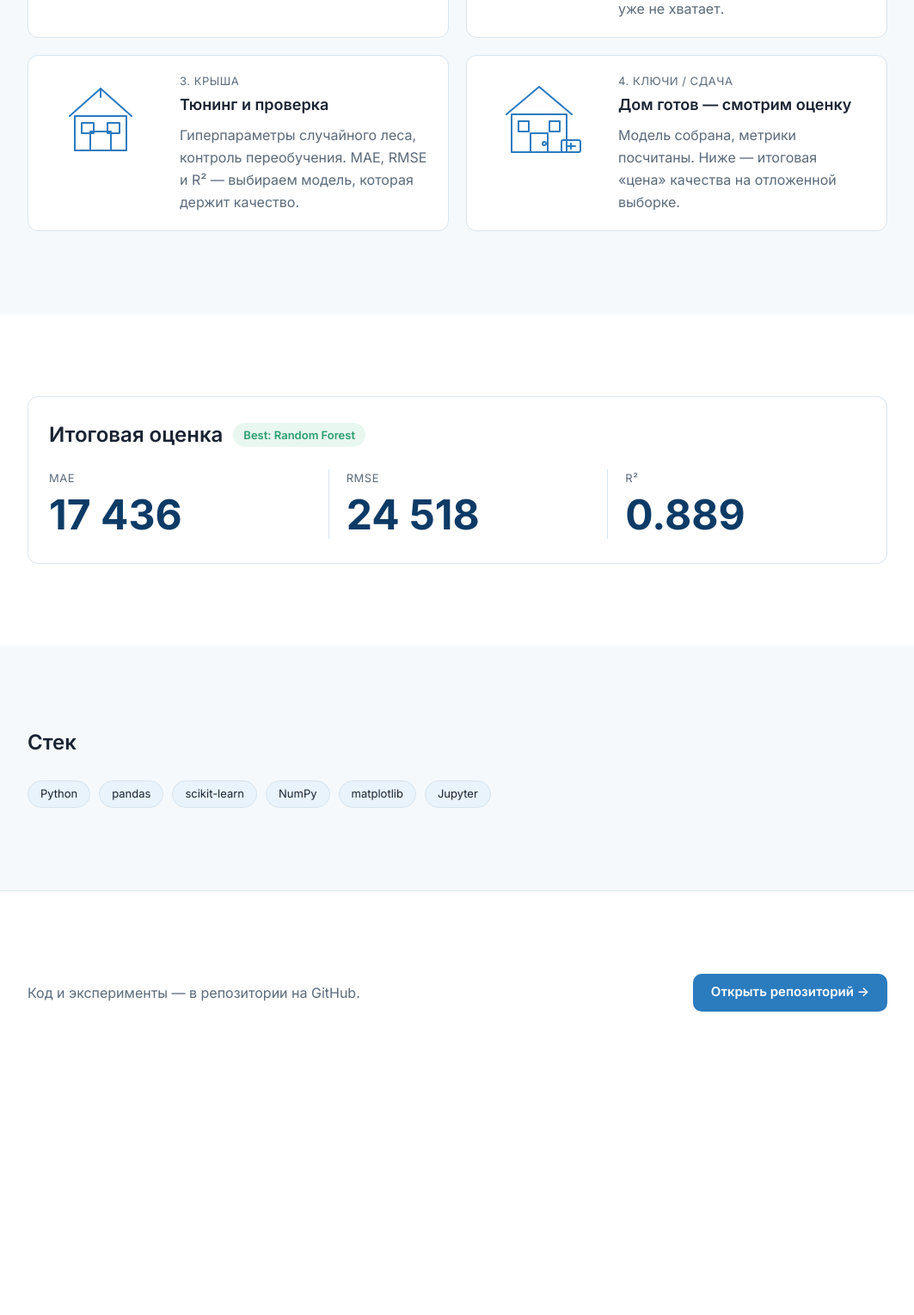
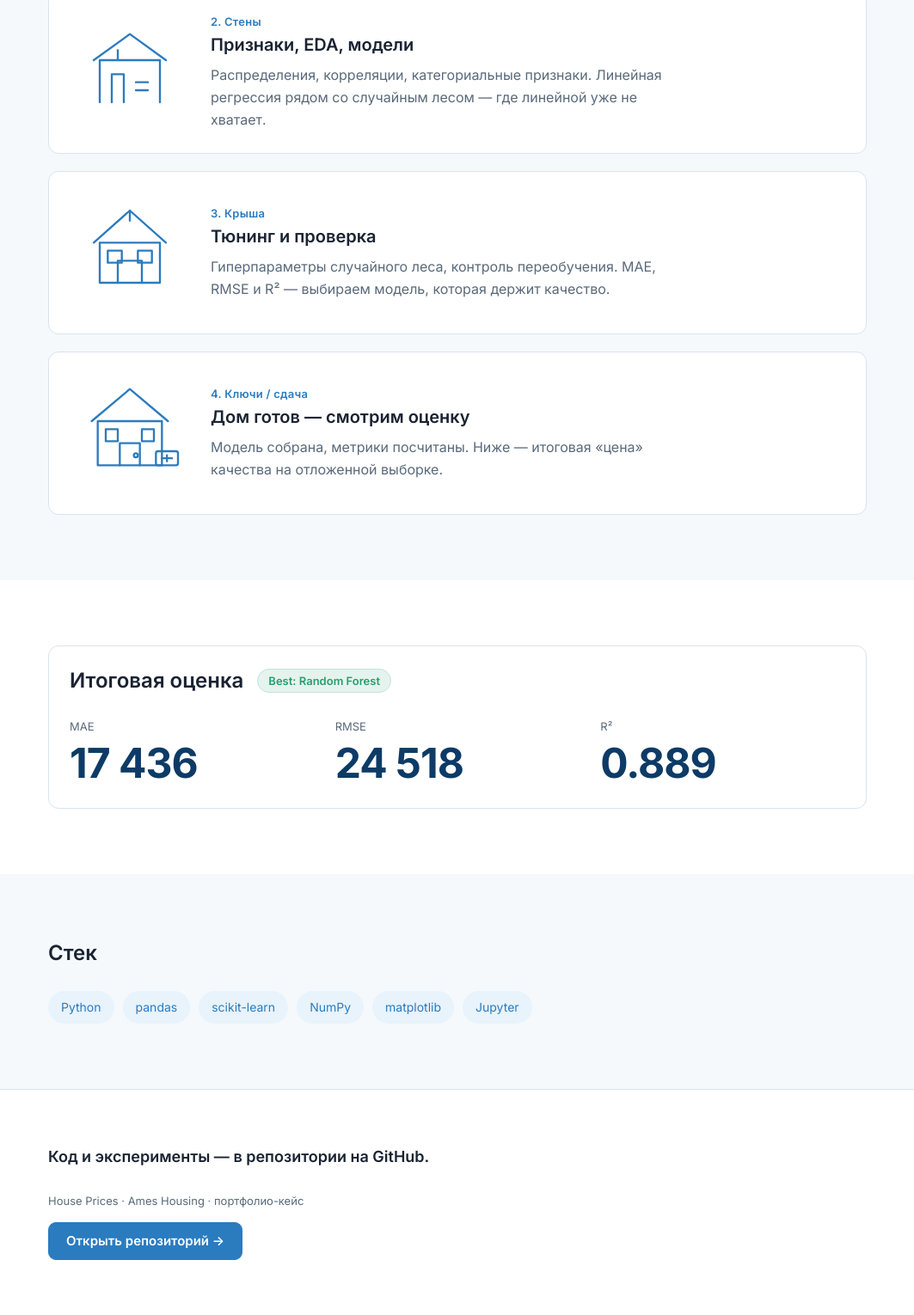
Before and after one commit to AntonTrump2028/house-prices-ml, a plain HTML site: page site/index.html in a window 1280 px wide. Shown: the part 841-2371 px from the top of the page at 86% size, without its empty margins (108-1171 px from the left). Before the commit the page ends 2114 px from the top, so only its background shows below. Drawn offline with Linux system fonts and the light colour scheme.

Commit message:
Polish portfolio site CSS to design spec v2 from HTML CSS agent

```diff
--- a/site/index.html
+++ b/site/index.html
@@ -158,6 +158,7 @@
   <footer class="footer section">
     <div class="container footer__inner">
       <p class="footer__text">Код и эксперименты — в репозитории на GitHub.</p>
+      <p class="footer__copy">House Prices · Ames Housing · портфолио-кейс</p>
       <a class="btn btn--primary" href="https://github.com/AntonTrump2028/house-prices-ml" target="_blank" rel="noopener noreferrer">Открыть репозиторий →</a>
     </div>
   </footer>
--- a/site/styles.css
+++ b/site/styles.css
@@ -1,3 +1,5 @@
+/* House Prices — Design Spec v2 */
+
 :root {
   --bg: #FFFFFF;
   --bg-soft: #F5F9FC;
@@ -9,98 +11,158 @@
   --accent-hover: #1F5F96;
   --price: #0D3B66;
   --ok: #2A9D6E;
+  --radius-card: 12px;
+  --radius-btn: 9px;
   --container: 1000px;
-  --radius: 12px;
+  --nav-h: 60px;
+  --font: "Inter", system-ui, -apple-system, BlinkMacSystemFont, "Segoe UI", sans-serif;
 }
 
 *,
 *::before,
-*::after { box-sizing: border-box; }
+*::after {
+  box-sizing: border-box;
+}
 
-html { scroll-behavior: smooth; }
+html {
+  scroll-behavior: smooth;
+}
+
+@media (prefers-reduced-motion: reduce) {
+  html {
+    scroll-behavior: auto;
+  }
+
+  *,
+  *::before,
+  *::after {
+    animation-duration: 0.01ms !important;
+    animation-iteration-count: 1 !important;
+    transition-duration: 0.01ms !important;
+  }
+}
 
 body {
   margin: 0;
-  font-family: Inter, system-ui, -apple-system, Segoe UI, Roboto, sans-serif;
+  font-family: var(--font);
   font-size: 16px;
-  line-height: 1.625;
+  line-height: 26px;
+  font-weight: 400;
   color: var(--text);
+  background: var(--bg);
+  -webkit-font-smoothing: antialiased;
+}
+
+img,
+svg {
+  display: block;
+  max-width: 100%;
+}
+
+a {
+  color: var(--accent);
+  text-decoration: none;
+}
+
+a:hover {
+  color: var(--accent-hover);
+}
+
+:focus {
+  outline: none;
+}
+
+:focus-visible {
+  outline: 2px solid var(--accent);
+  outline-offset: 3px;
+}
+
+.skip-link {
+  position: absolute;
+  left: 16px;
+  top: -100px;
+  z-index: 1000;
+  padding: 10px 14px;
+  background: var(--accent);
+  color: #fff;
+  border-radius: var(--radius-btn);
+  font-weight: 600;
+}
+
+.skip-link:focus {
+  top: 12px;
+  color: #fff;
+}
+
+.container {
+  width: 100%;
+  max-width: var(--container);
+  margin-inline: auto;
+  padding-inline: 24px;
+}
+
+.section {
+  padding-block: 76px;
   background: var(--bg);
 }
 
-img, svg { display: block; max-width: 100%; }
-
-a { color: var(--accent); text-decoration: none; }
-a:hover { color: var(--accent-hover); }
-
-ul, ol { margin: 0; padding: 0; list-style: none; }
-
-.skip-link {
-  position: absolute;
-  left: -999px;
-  top: 0;
-  background: var(--accent);
-  color: #fff;
-  padding: 8px 12px;
-  z-index: 1000;
-}
-.skip-link:focus { left: 8px; }
-
-.container {
-  width: min(100% - 32px, var(--container));
-  margin-inline: auto;
+.section--soft {
+  background: var(--bg-soft);
 }
 
-.section { padding: 64px 0; }
-.section--soft { background: var(--bg-soft); }
 .section__title {
   margin: 0 0 28px;
   font-size: 24px;
-  line-height: 1.33;
+  line-height: 32px;
   font-weight: 600;
+  color: var(--text);
 }
-.section__title--inline { margin: 0; }
+
+.section__title--inline {
+  margin: 0;
+}
+
+.card {
+  border: 1px solid var(--border);
+  border-radius: var(--radius-card);
+  padding: 24px;
+  background: var(--bg);
+}
 
 .nav {
+  position: sticky;
+  top: 0;
+  z-index: 50;
+  height: var(--nav-h);
+  background: var(--bg);
   border-bottom: 1px solid var(--border);
-  background: var(--bg);
 }
+
 .nav__inner {
-  min-height: 64px;
   display: flex;
   align-items: center;
   justify-content: space-between;
-  gap: 16px;
-}
-.nav__brand {
-  color: var(--text);
-  font-weight: 600;
-}
-.nav__link {
-  color: var(--accent);
-  font-weight: 600;
+  height: var(--nav-h);
 }
 
-.hero__title {
-  margin: 0 0 16px;
-  font-size: 28px;
-  line-height: 1.2;
+.nav__brand {
   font-weight: 600;
+  color: var(--text);
+  font-size: 16px;
 }
-.hero__lead {
-  margin: 0 0 12px;
-  max-width: 40rem;
-  color: var(--text);
+
+.nav__brand:hover {
+  color: var(--accent);
 }
-.hero__sub {
-  margin: 0 0 24px;
+
+.nav__link {
+  font-size: 15px;
+  font-weight: 500;
   color: var(--text-muted);
-  font-size: 14px;
 }
-.hero__cta {
-  display: flex;
-  flex-wrap: wrap;
-  gap: 12px;
+
+.nav__link:hover {
+  color: var(--accent);
 }
 
 .btn {
@@ -109,170 +171,295 @@ ul, ol { margin: 0; padding: 0; list-style: none; }
   justify-content: center;
   min-height: 44px;
   padding: 0 20px;
-  border-radius: 10px;
-  border: 1px solid transparent;
+  border-radius: var(--radius-btn);
+  font-family: inherit;
+  font-size: 15px;
   font-weight: 600;
-  font-size: 15px;
+  line-height: 1.2;
+  text-align: center;
+  cursor: pointer;
+  border: 1.5px solid transparent;
+  transition: background-color 0.15s ease, border-color 0.15s ease, color 0.15s ease;
 }
+
 .btn--primary {
   background: var(--accent);
   color: #fff;
+  border-color: var(--accent);
 }
+
 .btn--primary:hover {
   background: var(--accent-hover);
+  border-color: var(--accent-hover);
   color: #fff;
 }
+
 .btn--secondary {
   background: transparent;
+  color: var(--accent);
   border-color: var(--accent);
-  color: var(--accent);
 }
+
 .btn--secondary:hover {
   background: var(--accent-soft);
   color: var(--accent-hover);
+  border-color: var(--accent-hover);
 }
 
-.card {
-  background: var(--bg);
-  border: 1px solid var(--border);
-  border-radius: var(--radius);
+.hero {
+  padding-block: 72px 64px;
+}
+
+.hero__title {
+  margin: 0 0 16px;
+  font-size: 36px;
+  line-height: 44px;
+  font-weight: 600;
+  color: var(--text);
+  max-width: 18ch;
+}
+
+.hero__lead {
+  margin: 0 0 12px;
+  max-width: 58ch;
+  color: var(--text);
+}
+
+.hero__sub {
+  margin: 0 0 28px;
+  font-size: 14px;
+  line-height: 22px;
+  color: var(--text-muted);
+}
+
+.hero__cta {
+  display: flex;
+  flex-wrap: wrap;
+  gap: 12px;
 }
 
 .stages__list {
-  display: grid;
-  gap: 16px;
+  list-style: none;
+  margin: 0;
+  padding: 0;
+  display: flex;
+  flex-direction: column;
+  gap: 20px;
 }
+
 .stage {
   display: grid;
-  gap: 12px;
-  padding: 20px 24px;
+  grid-template-columns: auto 1fr;
+  gap: 24px;
+  align-items: center;
 }
-.stage__icon { color: var(--accent); }
-.stage__icon svg { width: 120px; height: 120px; }
+
+.stage__icon {
+  color: var(--accent);
+  flex-shrink: 0;
+  width: 140px;
+}
+
+.stage__icon svg {
+  width: 140px;
+  height: 140px;
+}
+
 .stage__num {
   margin: 0 0 4px;
   font-size: 13px;
-  line-height: 1.4;
-  letter-spacing: 0.04em;
-  text-transform: uppercase;
-  color: var(--text-muted);
+  line-height: 18px;
+  font-weight: 600;
+  color: var(--accent);
+  letter-spacing: 0.02em;
 }
+
 .stage__title {
   margin: 0 0 8px;
-  font-size: 18px;
+  font-size: 20px;
+  line-height: 28px;
   font-weight: 600;
+  color: var(--text);
 }
+
 .stage__text {
   margin: 0;
   color: var(--text-muted);
+  max-width: 52ch;
 }
 
-.price-card { padding: 28px 24px; }
 .price-card__head {
   display: flex;
   flex-wrap: wrap;
   align-items: center;
-  gap: 12px;
-  margin-bottom: 24px;
+  gap: 12px 16px;
+  margin-bottom: 28px;
 }
+
 .badge {
   display: inline-flex;
   align-items: center;
-  min-height: 28px;
-  padding: 0 12px;
+  padding: 4px 12px;
   border-radius: 999px;
-  background: #E8F7F0;
+  font-size: 13px;
+  line-height: 18px;
+  font-weight: 600;
   color: var(--ok);
+  background: color-mix(in srgb, var(--ok) 12%, white);
+  border: 1px solid color-mix(in srgb, var(--ok) 28%, white);
+}
+
+.metrics {
+  margin: 0;
+  display: grid;
+  grid-template-columns: repeat(3, 1fr);
+  gap: 24px;
+}
+
+.metric {
+  min-width: 0;
+}
+
+.metric__label {
+  margin: 0 0 6px;
   font-size: 13px;
-  font-weight: 600;
-}
-.metrics {
-  display: grid;
-  gap: 16px;
-  margin: 0;
-}
-.metric {
-  padding: 12px 0;
-  border-top: 1px solid var(--border);
-}
-.metric:first-child { border-top: 0; padding-top: 0; }
-.metric__label {
-  margin: 0 0 4px;
-  font-size: 13px;
-  letter-spacing: 0.04em;
-  text-transform: uppercase;
+  line-height: 18px;
+  font-weight: 400;
   color: var(--text-muted);
 }
+
 .metric__value {
   margin: 0;
-  font-size: 40px;
-  line-height: 1.15;
+  font-size: 48px;
+  line-height: 56px;
   font-weight: 700;
   color: var(--price);
+  letter-spacing: -0.02em;
 }
 
 .chips {
+  list-style: none;
+  margin: 0;
+  padding: 0;
   display: flex;
   flex-wrap: wrap;
   gap: 10px;
 }
+
 .chip {
   display: inline-flex;
   align-items: center;
-  min-height: 32px;
-  padding: 0 14px;
+  padding: 8px 14px;
   border-radius: 999px;
-  border: 1px solid var(--border);
   background: var(--accent-soft);
-  color: var(--text);
-  font-size: 13px;
+  color: var(--accent);
+  font-size: 14px;
+  line-height: 20px;
+  font-weight: 500;
+  border: 1px solid transparent;
 }
 
-.footer { border-top: 1px solid var(--border); }
+.footer {
+  border-top: 1px solid var(--border);
+  padding-block: 64px;
+}
+
 .footer__inner {
   display: flex;
   flex-direction: column;
   align-items: flex-start;
   gap: 16px;
 }
+
 .footer__text {
   margin: 0;
+  font-size: 18px;
+  line-height: 28px;
+  font-weight: 600;
+  color: var(--text);
+}
+
+.footer__copy {
+  margin: 12px 0 0;
+  font-size: 13px;
+  line-height: 18px;
   color: var(--text-muted);
 }
 
-@media (min-width: 768px) {
-  .container { width: min(100% - 48px, var(--container)); }
-  .section { padding: 80px 0; }
-  .hero__title { font-size: 36px; line-height: 1.22; }
-  .stages__list {
-    grid-template-columns: 1fr 1fr;
+@media (max-width: 767px) {
+  .container {
+    padding-inline: 16px;
+  }
+
+  .section {
+    padding-block: 52px;
+  }
+
+  .hero {
+    padding-block: 48px;
+  }
+
+  .hero__title {
+    font-size: 28px;
+    line-height: 34px;
+    max-width: none;
+  }
+
+  .hero__cta {
+    flex-direction: column;
+    align-items: stretch;
+  }
+
+  .hero__cta .btn {
+    width: 100%;
+  }
+
+  .stage {
+    grid-template-columns: 1fr;
+    gap: 16px;
+    justify-items: start;
+  }
+
+  .stage__icon,
+  .stage__icon svg {
+    width: 120px;
+    height: 120px;
+  }
+
+  .metrics {
+    grid-template-columns: 1fr;
     gap: 20px;
   }
-  .stage {
-    grid-template-columns: 140px 1fr;
-    align-items: start;
+
+  .metric__value {
+    font-size: 40px;
+    line-height: 48px;
   }
-  .metrics {
-    grid-template-columns: repeat(3, 1fr);
-    gap: 24px;
+
+  .footer__inner {
+    align-items: stretch;
   }
-  .metric {
-    border-top: 0;
-    border-left: 1px solid var(--border);
-    padding: 0 0 0 20px;
+
+  .footer__inner .btn {
+    width: 100%;
   }
-  .metric:first-child {
-    border-left: 0;
-    padding-left: 0;
+}
+
+@media (min-width: 768px) and (max-width: 1023px) {
+  .stage__icon,
+  .stage__icon svg {
+    width: 128px;
+    height: 128px;
   }
-  .metric__value { font-size: 48px; }
-  .footer__inner {
-    flex-direction: row;
-    align-items: center;
-    justify-content: space-between;
+
+  .metric__value {
+    font-size: 40px;
+    line-height: 48px;
   }
 }
 
 @media (min-width: 1024px) {
-  .section { padding: 96px 0; }
+  :root {
+    --container: 1000px;
+  }
 }
```
